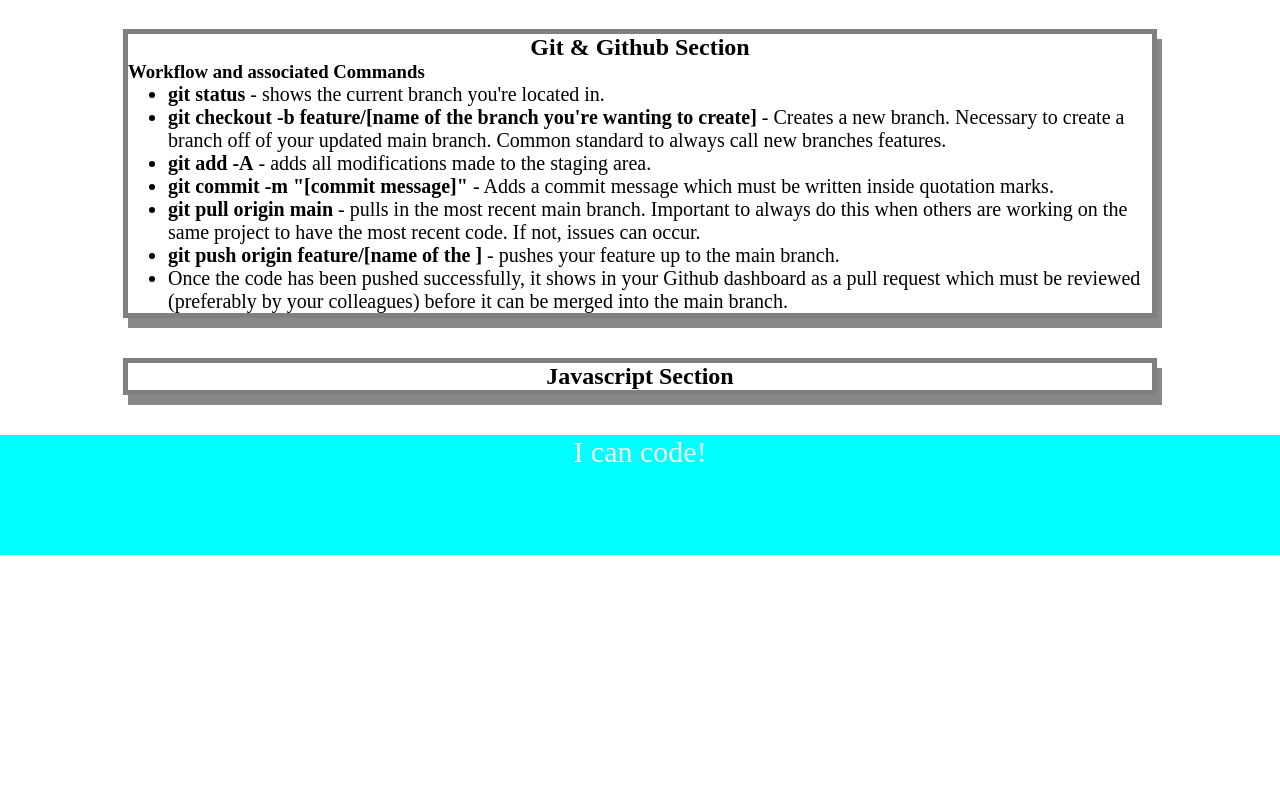
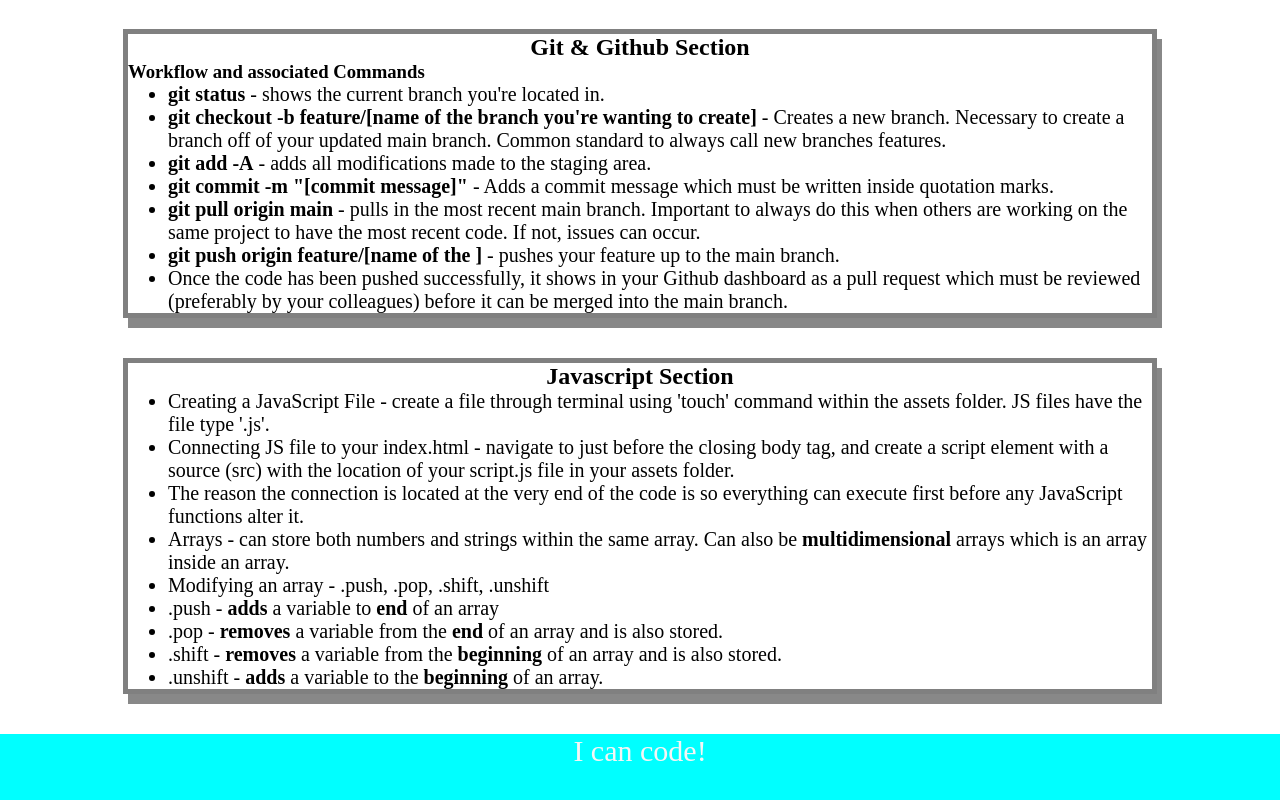
Before and after one commit to Cjmoye30/prework-study-guide, a plain HTML site: page index.html in a window 1280 px wide. Shown: the part 722-1522 px from the top of the page. Before the commit the page ends 1277 px from the top, so only its background shows below. Drawn offline with Linux system fonts and the light colour scheme.

Commit message:
added JS notes to HTML file

```diff
--- a/index.html
+++ b/index.html
@@ -99,11 +99,18 @@
       <h2>Javascript Section</h2>
 
       <ul>
+        <li>Creating a JavaScript File - create a file through terminal using 'touch' command within the assets folder. JS files have the file type '.js'.</li>
+        <li>Connecting JS file to your index.html - navigate to just before the closing body tag, and create a script element with a source (src) with the location of your script.js file in your assets folder.</li>
+        <li>The reason the connection is located at the very end of the code is so everything can execute first before any JavaScript functions alter it.</li>
+        <li>Arrays - can store both numbers and strings within the same array. Can also be <b>multidimensional</b> arrays which is an array inside an array.</li>
+        <li>Modifying an array - .push, .pop, .shift, .unshift</li>
+        <li>.push - <B>adds</B> a variable to <b>end</b> of an array</li>
+        <li>.pop - <b>removes</b> a variable from the <b>end</b> of an array and is also stored.</li>
+        <li>.shift - <b>removes</b> a variable from the <b>beginning</b> of an array and is also stored.</li>
+        <li>.unshift - <b>adds</b> a variable to the <b>beginning</b> of an array.</li>
         <!-- <li></li>
-      <li></li>
-      <li></li>
-      <li></li>
-      <li></li> -->
+        <li></li>
+        <li></li> -->
 
       </ul>
     </section>
```
